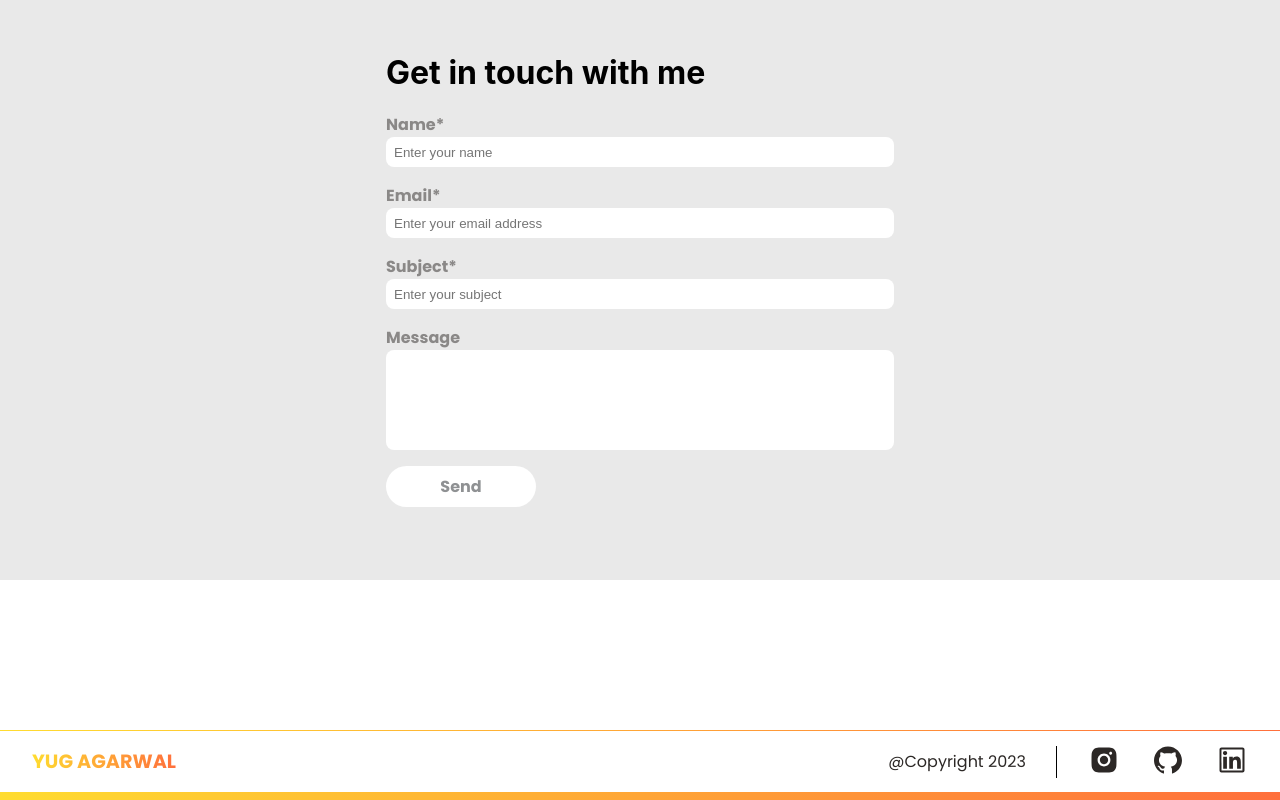
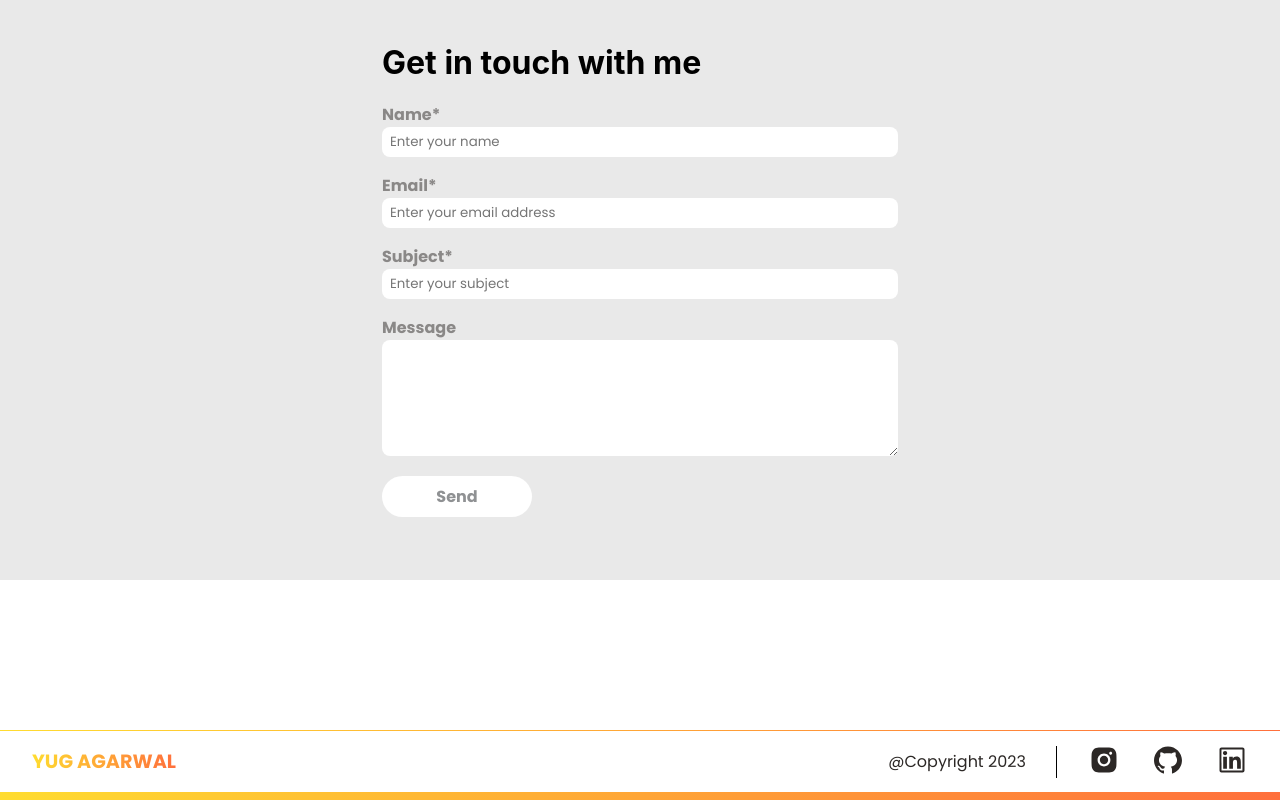
Before and after one commit to 03YugAgarwal/portfolio, a React (Create React App) app: page / in a window 1280 px wide. Shown: the part 2794-3594 px from the top of the page. Built offline with nearby package versions, Linux system fonts and the light colour scheme; no server answers; the HTML template or start-up script is replaced by a standard one.

Commit message:
contact bug fix

```diff
--- a/src/components/Contact.js
+++ b/src/components/Contact.js
@@ -81,7 +81,7 @@ const Contact = () => {
         <label htmlFor="message" className={styles.label}>
           Message
         </label>
-        <input type="text" onChange={handleMsgChange} value={details.message}  className={styles.msg} />
+        <textarea type="text" onChange={handleMsgChange} value={details.message}  className={styles.msg} />
 
         <button onClick={handleClick} className={styles.btn}>
           Send
--- a/src/components/Contact.module.css
+++ b/src/components/Contact.module.css
@@ -31,12 +31,17 @@ input{
     height: 30px;
     padding-left: 8px;
     border-radius: 8px;
-    font-style: 'Poppin';
+    font-family: 'Poppins';
 }
 
 .msg{
+    font-family: 'Poppins';
+    padding: 8px;
+    border-radius: 8px;
+    border: none;
     height: 100px;
     width: 500px;
+    margin-bottom: 20px;
 }
 
 .btn {
```
